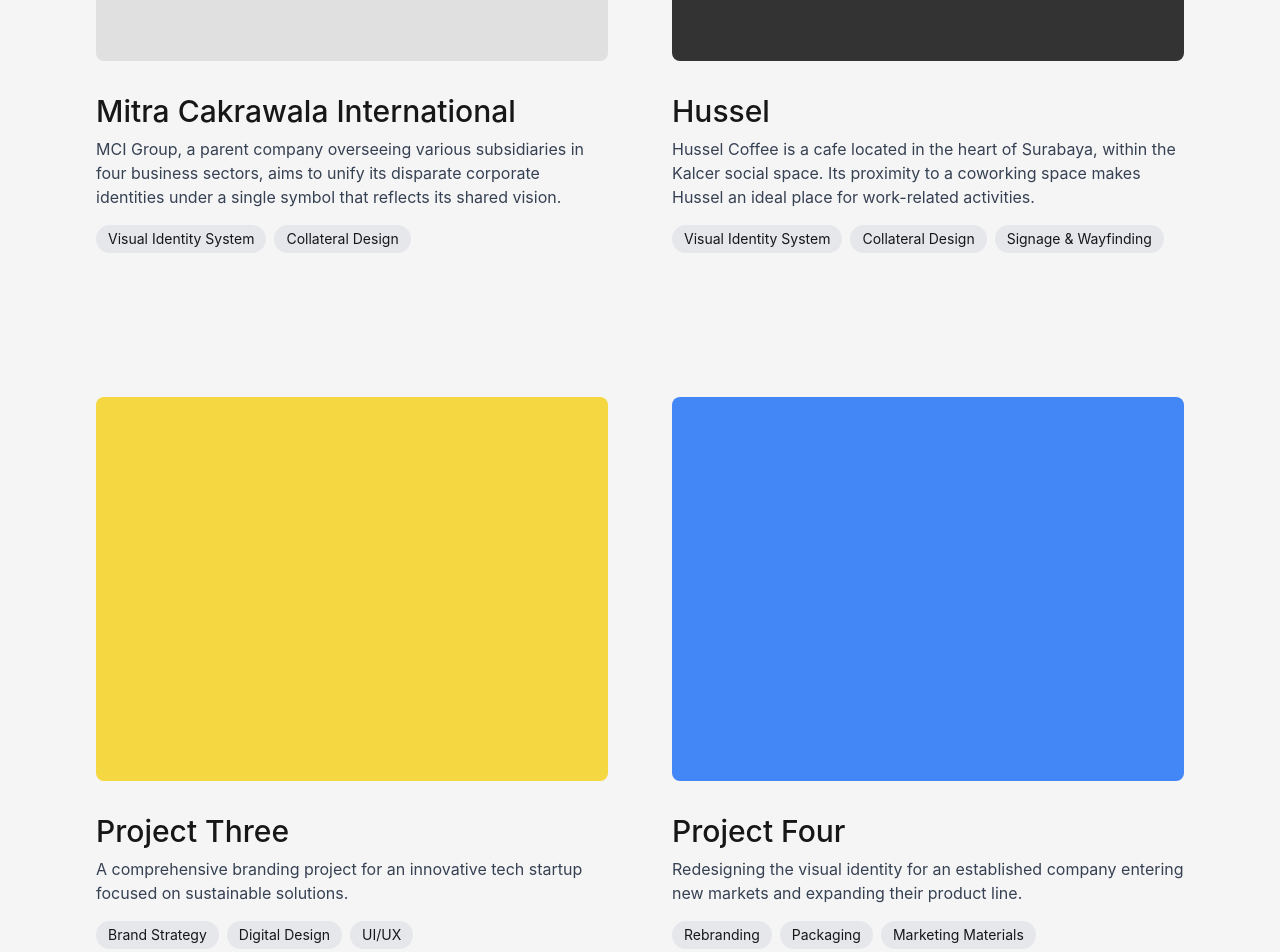
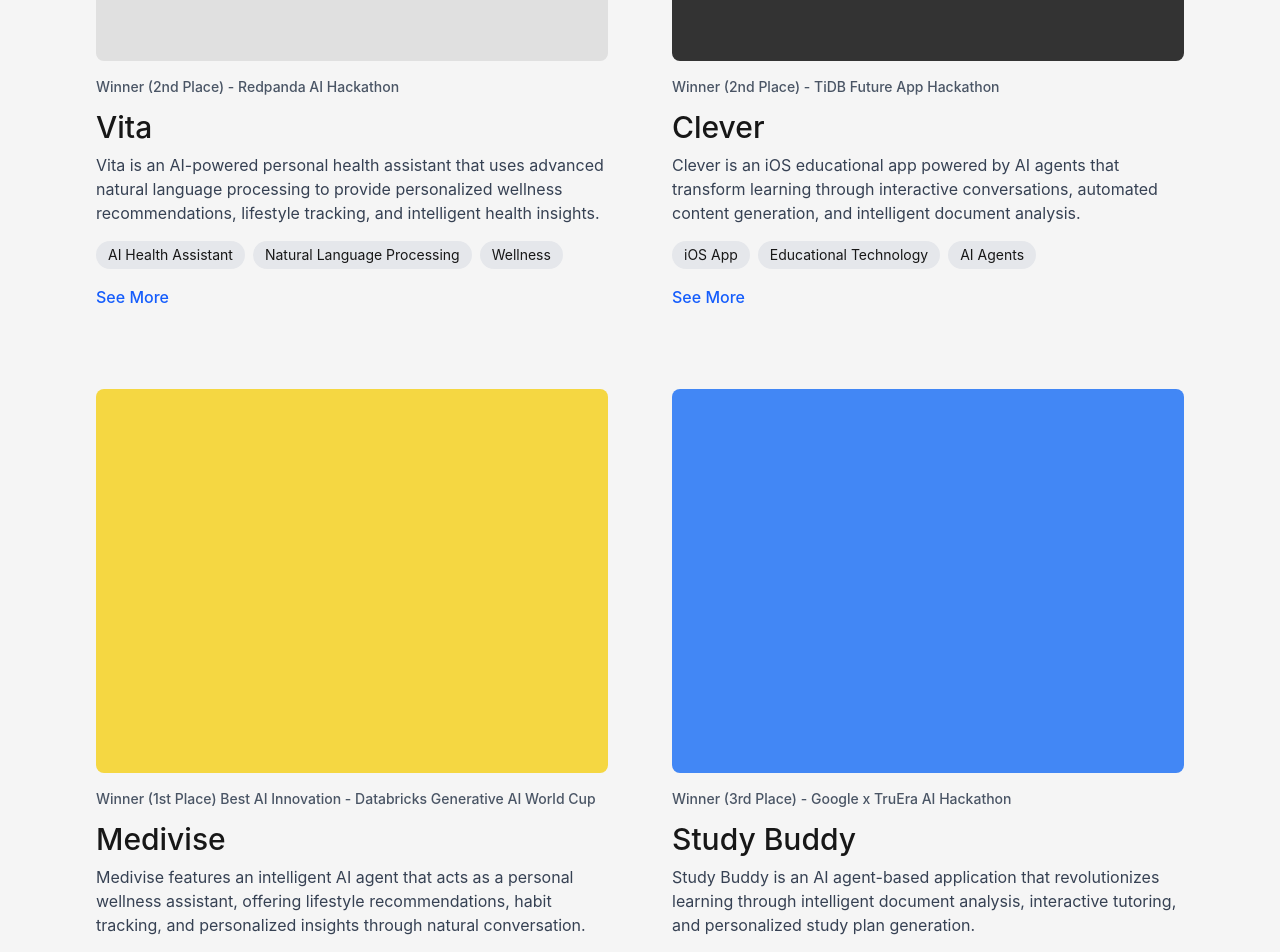
Before and after one commit to yesid-lopez/lulo, a Next.js app: page /case-studies in a window 1280 px wide. Shown: the part 540-1492 px from the top of the page. Built offline with nearby package versions, Linux system fonts and the light colour scheme.

Commit message:
Update Case Studies page with AI project cards and awards

```diff
--- a/src/app/case-studies/page.tsx
+++ b/src/app/case-studies/page.tsx
@@ -9,15 +9,17 @@
   title,
   description,
   tags,
-  color
+  color,
+  award
 }: {
   title: string;
   description: string;
   tags: string[];
   color: string;
+  award: string;
 }) => {
   return (
-    <div className="flex flex-col w-full mb-16">
+    <div className="flex flex-col w-full mb-8">
       {/* Placeholder colored div instead of image */}
       <div
         className="w-full h-96 mb-4 rounded-lg"
@@ -25,13 +27,14 @@
         aria-label={`${title} case study thumbnail`}
       />
 
-      <h2 className="text-3xl font-medium mt-4 mb-2">{title}</h2>
+      <div className="text-sm font-medium text-gray-600 mb-1">{award}</div>
+      <h2 className="text-3xl font-medium mt-2 mb-2">{title}</h2>
 
       <p className="text-gray-700 mb-4">
         {description}
       </p>
 
-      <div className="flex flex-wrap gap-2">
+      <div className="flex flex-wrap gap-2 mb-4">
         {tags.map((tag, index) => (
           <span
             key={index}
@@ -41,6 +44,10 @@
           </span>
         ))}
       </div>
+
+      <button className="text-blue-600 font-medium hover:underline self-start">
+        See More
+      </button>
     </div>
   );
 };
@@ -50,28 +57,32 @@
 
   const caseStudies = [
     {
-      title: "Mitra Cakrawala International",
-      description: "MCI Group, a parent company overseeing various subsidiaries in four business sectors, aims to unify its disparate corporate identities under a single symbol that reflects its shared vision.",
-      tags: ["Visual Identity System", "Collateral Design"],
-      color: "#e0e0e0"
+      title: "Vita",
+      description: "Vita is an AI-powered personal health assistant that uses advanced natural language processing to provide personalized wellness recommendations, lifestyle tracking, and intelligent health insights.",
+      tags: ["AI Health Assistant", "Natural Language Processing", "Wellness"],
+      color: "#e0e0e0",
+      award: "Winner (2nd Place) - Redpanda AI Hackathon"
     },
     {
-      title: "Hussel",
-      description: "Hussel Coffee is a cafe located in the heart of Surabaya, within the Kalcer social space. Its proximity to a coworking space makes Hussel an ideal place for work-related activities.",
-      tags: ["Visual Identity System", "Collateral Design", "Signage & Wayfinding"],
-      color: "#333333"
+      title: "Clever",
+      description: "Clever is an iOS educational app powered by AI agents that transform learning through interactive conversations, automated content generation, and intelligent document analysis.",
+      tags: ["iOS App", "Educational Technology", "AI Agents"],
+      color: "#333333",
+      award: "Winner (2nd Place) - TiDB Future App Hackathon"
     },
     {
-      title: "Project Three",
-      description: "A comprehensive branding project for an innovative tech startup focused on sustainable solutions.",
-      tags: ["Brand Strategy", "Digital Design", "UI/UX"],
-      color: "#f5d742"
+      title: "Medivise",
+      description: "Medivise features an intelligent AI agent that acts as a personal wellness assistant, offering lifestyle recommendations, habit tracking, and personalized insights through natural conversation.",
+      tags: ["AI Wellness", "Habit Tracking", "Personalized Insights"],
+      color: "#f5d742",
+      award: "Winner (1st Place) Best AI Innovation - Databricks Generative AI World Cup"
     },
     {
-      title: "Project Four",
-      description: "Redesigning the visual identity for an established company entering new markets and expanding their product line.",
-      tags: ["Rebranding", "Packaging", "Marketing Materials"],
-      color: "#4287f5"
+      title: "Study Buddy",
+      description: "Study Buddy is an AI agent-based application that revolutionizes learning through intelligent document analysis, interactive tutoring, and personalized study plan generation.",
+      tags: ["AI Tutoring", "Document Analysis", "Study Planning"],
+      color: "#4287f5",
+      award: "Winner (3rd Place) - Google x TruEra AI Hackathon"
     }
   ];
 
@@ -81,13 +92,13 @@
 
       <div className="px-8 py-8 pt-8 md:px-12 md:py-12 md:pt-8 lg:px-24 lg:py-24 lg:pt-8 flex-grow">
         <div className="mb-8">
-          <h1 className="text-2xl md:text-3xl lg:text-4xl font-bold mb-3 sora-text">{t('selectedWorks')}</h1>
+          <h1 className="text-2xl md:text-3xl lg:text-4xl font-bold mb-3 sora-text">{t('caseStudies')}</h1>
           <p className="text-sm md:text-base lg:text-lg text-gray-600 sora-light max-w-xl">
             {t('exploreAISolutions')}
           </p>
         </div>
 
-        <div className="grid grid-cols-1 md:grid-cols-2 gap-x-16 gap-y-20 mt-8">
+        <div className="grid grid-cols-1 md:grid-cols-2 gap-x-16 gap-y-12 mt-8">
           {caseStudies.map((study, index) => (
             <CaseStudyCard
               key={index}
@@ -95,6 +106,7 @@
               description={study.description}
               tags={study.tags}
               color={study.color}
+              award={study.award}
             />
           ))}
         </div>
```
